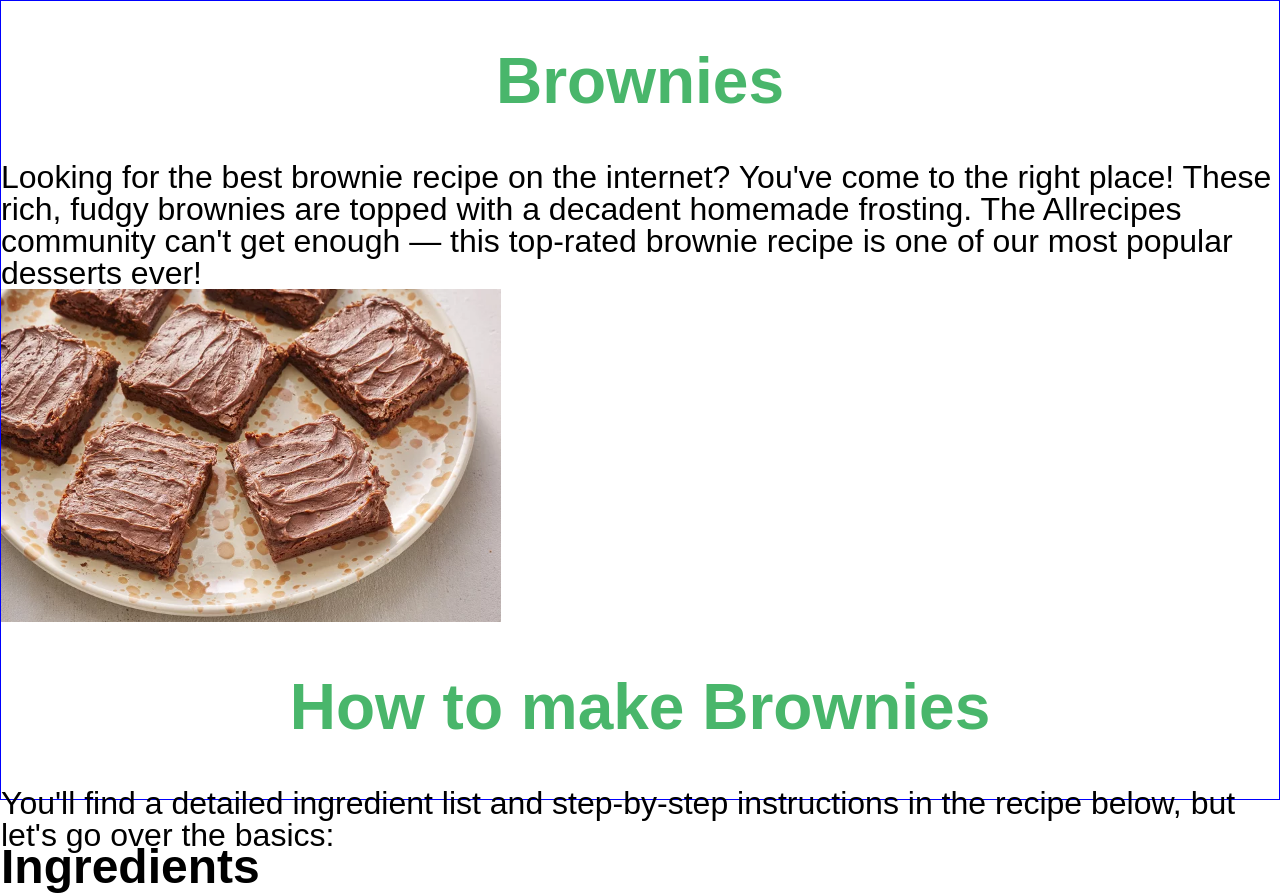
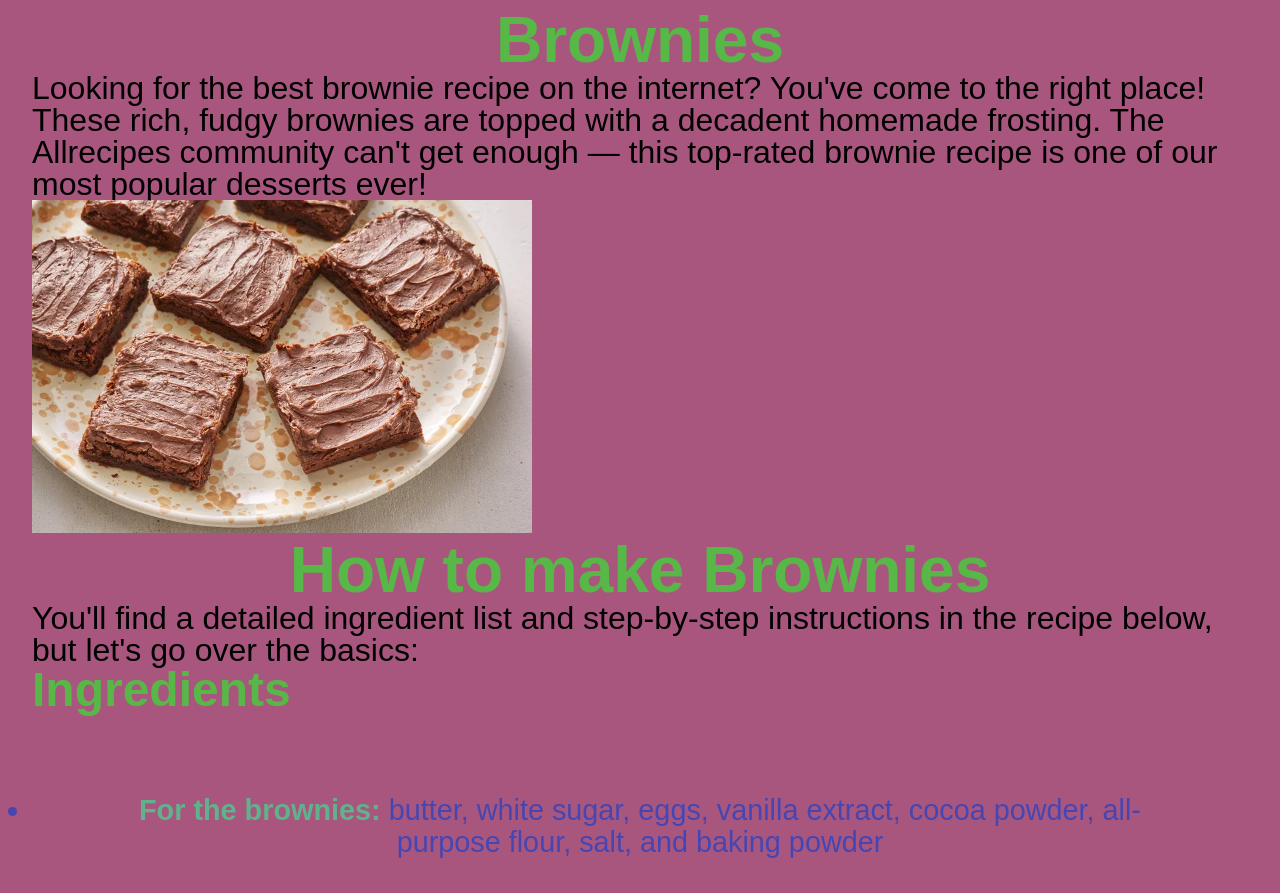
Before and after one commit to Farhan6Ishraq/odin-recipes, a plain HTML site: page recipes/brownie.html in a window 1280 px wide. Shown: the top 893 px of the page. Drawn offline with Linux system fonts and the light colour scheme; files that its build step writes are made by us from their sources.

Commit message:
Finished styling brownie page

```diff
--- a/recipes/brownie.css
+++ b/recipes/brownie.css
@@ -6,13 +6,32 @@
 
 html {
     height: 100%;
+    background-color: #a9567e;
 }
 
 body {
-    height: 100%;
+    line-height: 2rem;
+    font-family: Arial, Helvetica, sans-serif;
+    padding: 0.5rem 2rem 1.5rem 2rem;
 }
 
 img {
     max-width: 100%;
     width: 500px;
 }
+
+h1 {
+    padding-bottom: 1rem;
+    padding-top: 1rem;
+    color: #57B847;
+}
+
+h2 {
+    padding-bottom: 0.5rem;
+    padding-top: 0.5rem;
+    color: #57B847;
+}
+
+strong {
+    color: #60B18C;
+}
--- a/recipes/lasagna.css
+++ b/recipes/lasagna.css
@@ -7,7 +7,6 @@
 body {
     line-height: 2rem;
     padding: 0.5rem 2rem 1.5rem 2rem;
-    border: 1px solid blue;
     background-color: #B75B57;
     font-family: Arial, Helvetica, sans-serif;
     color: #fdfbfb;
--- a/style.css
+++ b/style.css
@@ -6,7 +6,6 @@
 
 html {
     height: 100%;
-    border: 1px solid blue;
 }
 
 body {
```
